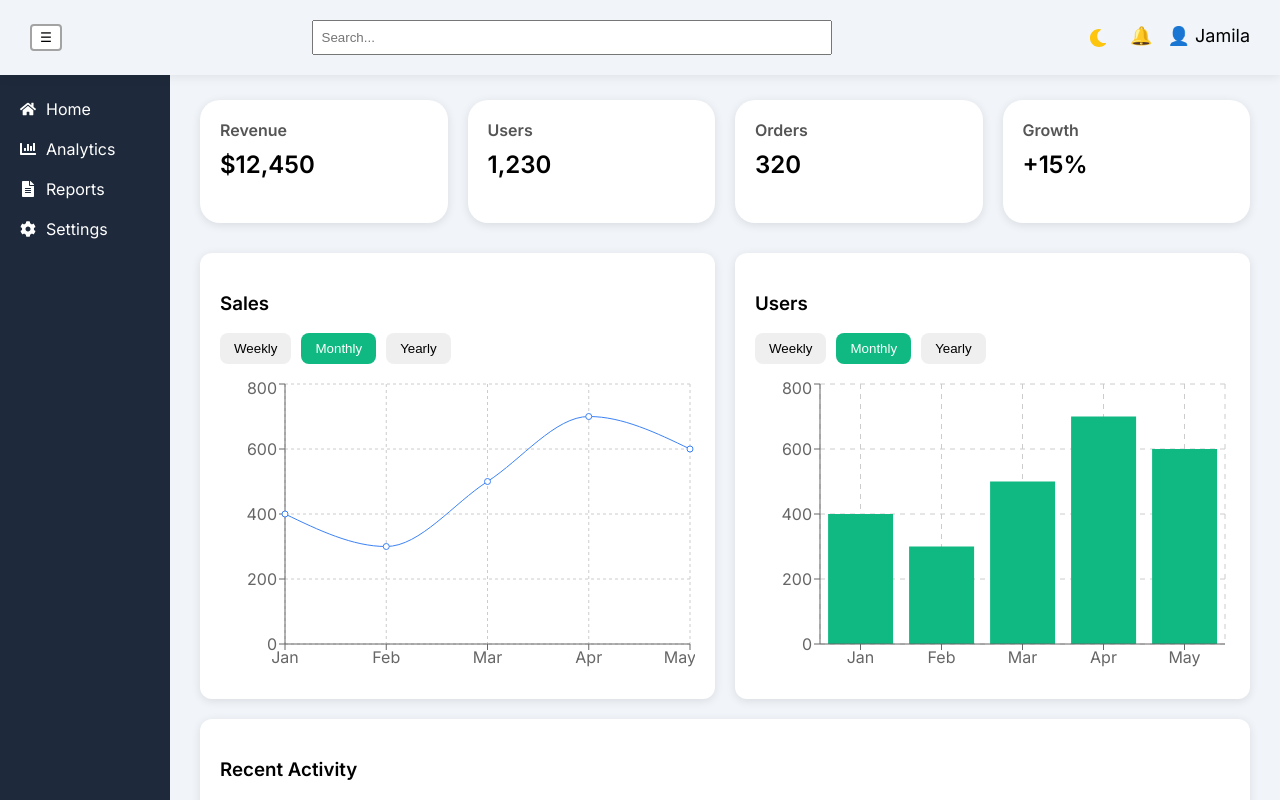
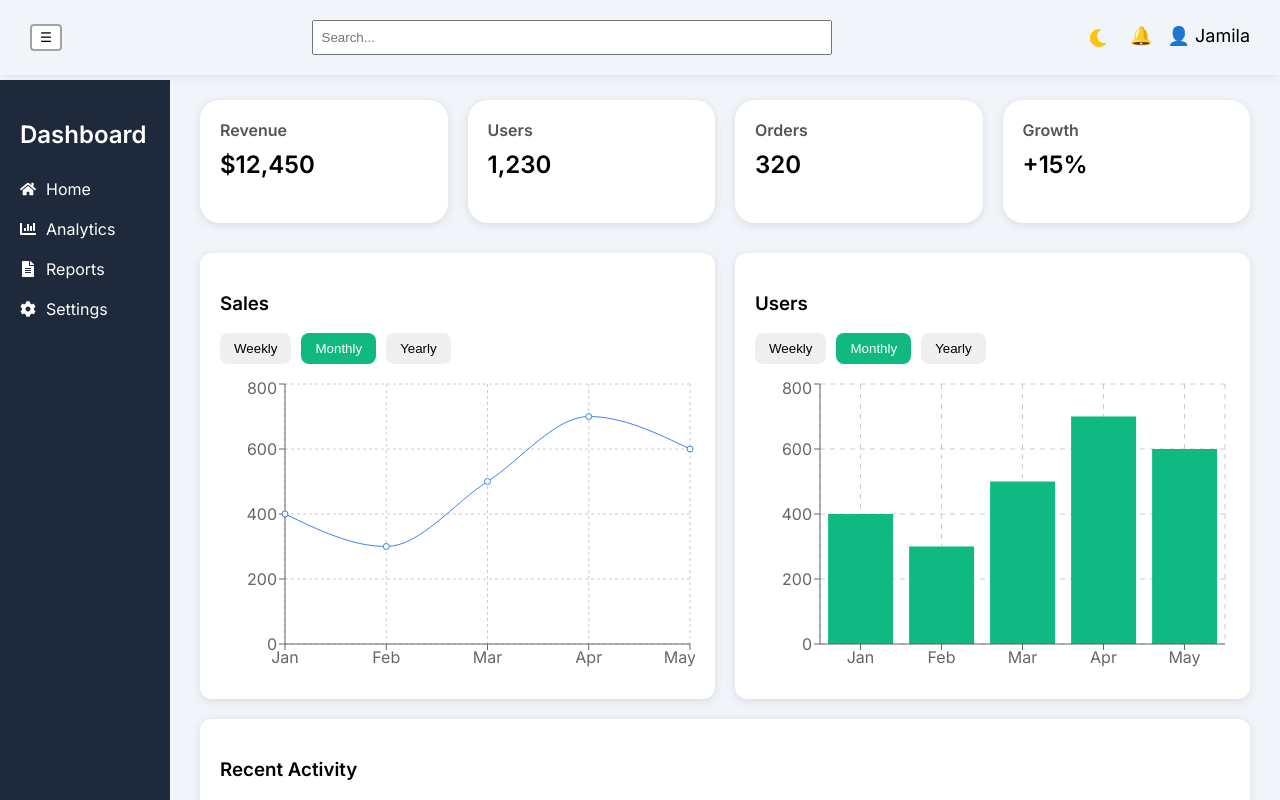
Before and after one commit to JAMILA-AIT-HAMOU/Dashboard-Page, a React (Vite) app: page / in a window 1280 px wide. Shown: the top 800 px of the page. Built offline with nearby package versions, Linux system fonts and the light colour scheme.

Commit message:
fixed sidebar with responsive layout

```diff
--- a/src/index.css
+++ b/src/index.css
@@ -4,6 +4,11 @@ body{
   font-family: "Inter", sans-serif;
 }
 .sidebar{
+  position:fixed;
+  top: 80px;
+  left: 0;
+  height: calc(100vh - 80px);
+  overflow-y: auto;
   width: 220px;
   height: 100vh;
   background-color: #1e293b;
@@ -54,7 +59,7 @@ body{
   border-radius: 8px;
 }
 .dashboard{
-  display: grid;
+  display: block;
   grid-template-columns: auto 1fr;
 }
 .dashboard.darkMode{
@@ -82,6 +87,7 @@ body{
   border: 1px solid white;
 }
 .main-content{
+  margin-left: 170px;
   padding:100px 30px 30px;
   background-color: #f1f5f9;
   min-height: 100vh;
```
